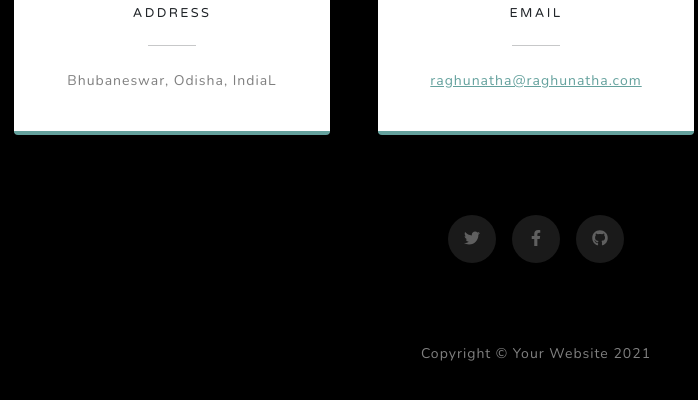
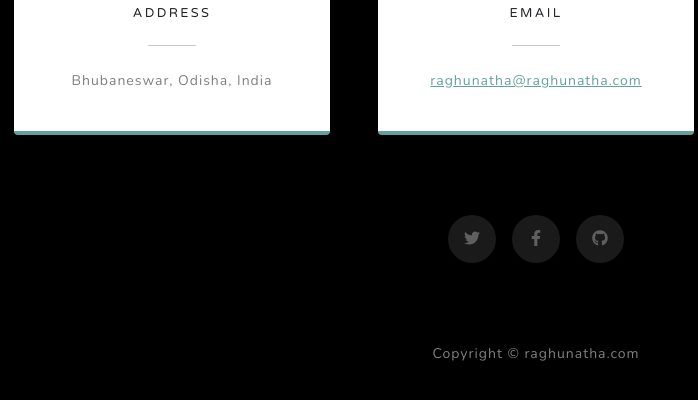
Before and after one commit to EPFRAGHU/new.github.io, a plain HTML site: page index.html in a window 1280 px wide. Shown: the part 3694-4094 px from the top of the page, 104-802 px from the left. Drawn offline with nearby package versions, Linux system fonts and the light colour scheme.

Commit message:
Update index.html

```diff
--- a/index.html
+++ b/index.html
@@ -131,7 +131,7 @@
                                 <i class="fas fa-map-marked-alt text-primary mb-2"></i>
                                 <h4 class="text-uppercase m-0">Address</h4>
                                 <hr class="my-4 mx-auto" />
-                                <div class="small text-black-50">Bhubaneswar, Odisha, IndiaL</div>
+                                <div class="small text-black-50">Bhubaneswar, Odisha, India</div>
                             </div>
                         </div>
                     </div>
@@ -164,7 +164,7 @@
             </div>
         </section>
         <!-- Footer-->
-        <footer class="footer bg-black small text-center text-white-50"><div class="container px-4 px-lg-5">Copyright &copy; Your Website 2021</div></footer>
+        <footer class="footer bg-black small text-center text-white-50"><div class="container px-4 px-lg-5">Copyright &copy; raghunatha.com</div></footer>
         <!-- Bootstrap core JS-->
         <script src="https://cdn.jsdelivr.net/npm/bootstrap@5.0.1/dist/js/bootstrap.bundle.min.js"></script>
         <!-- Core theme JS-->
```
